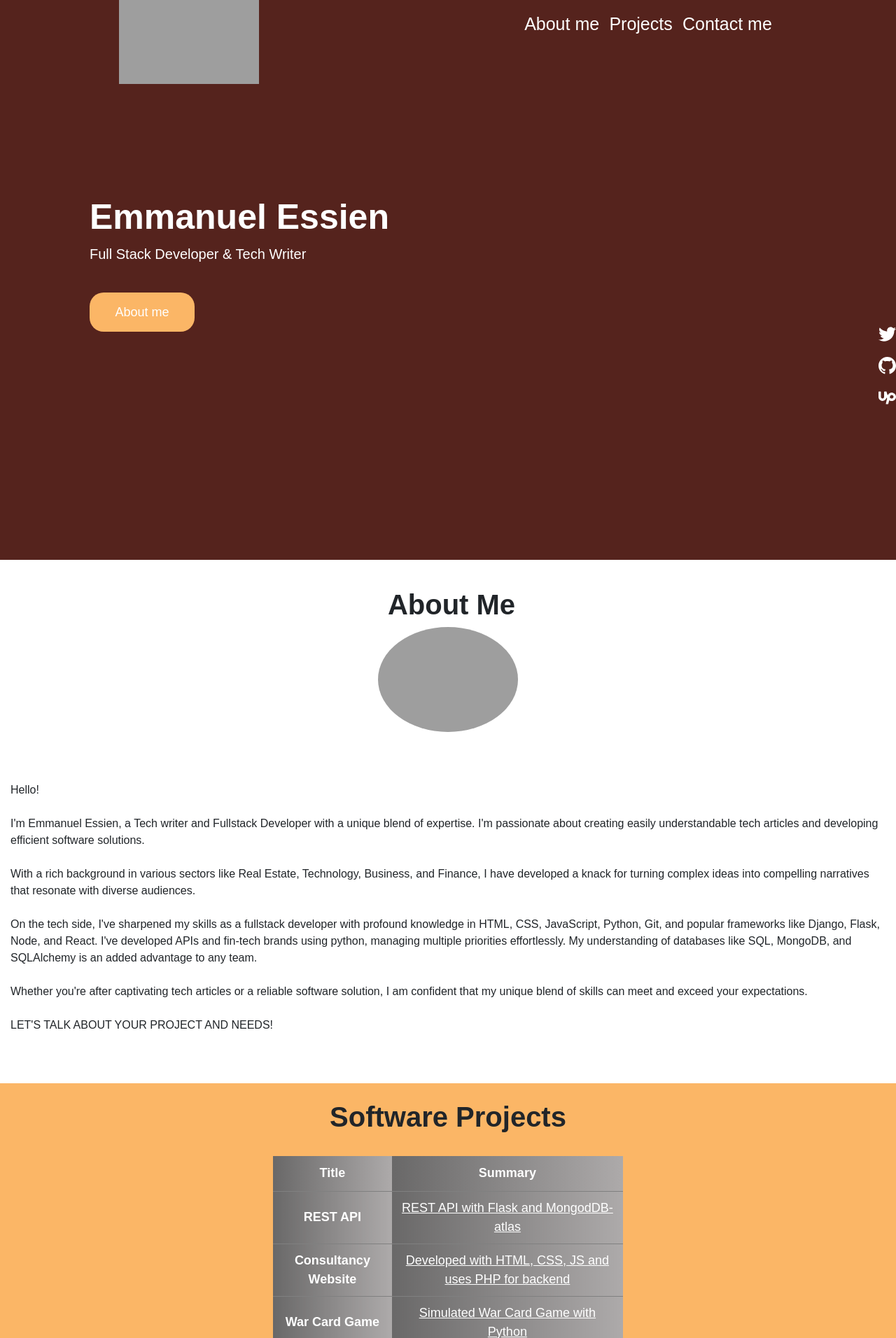
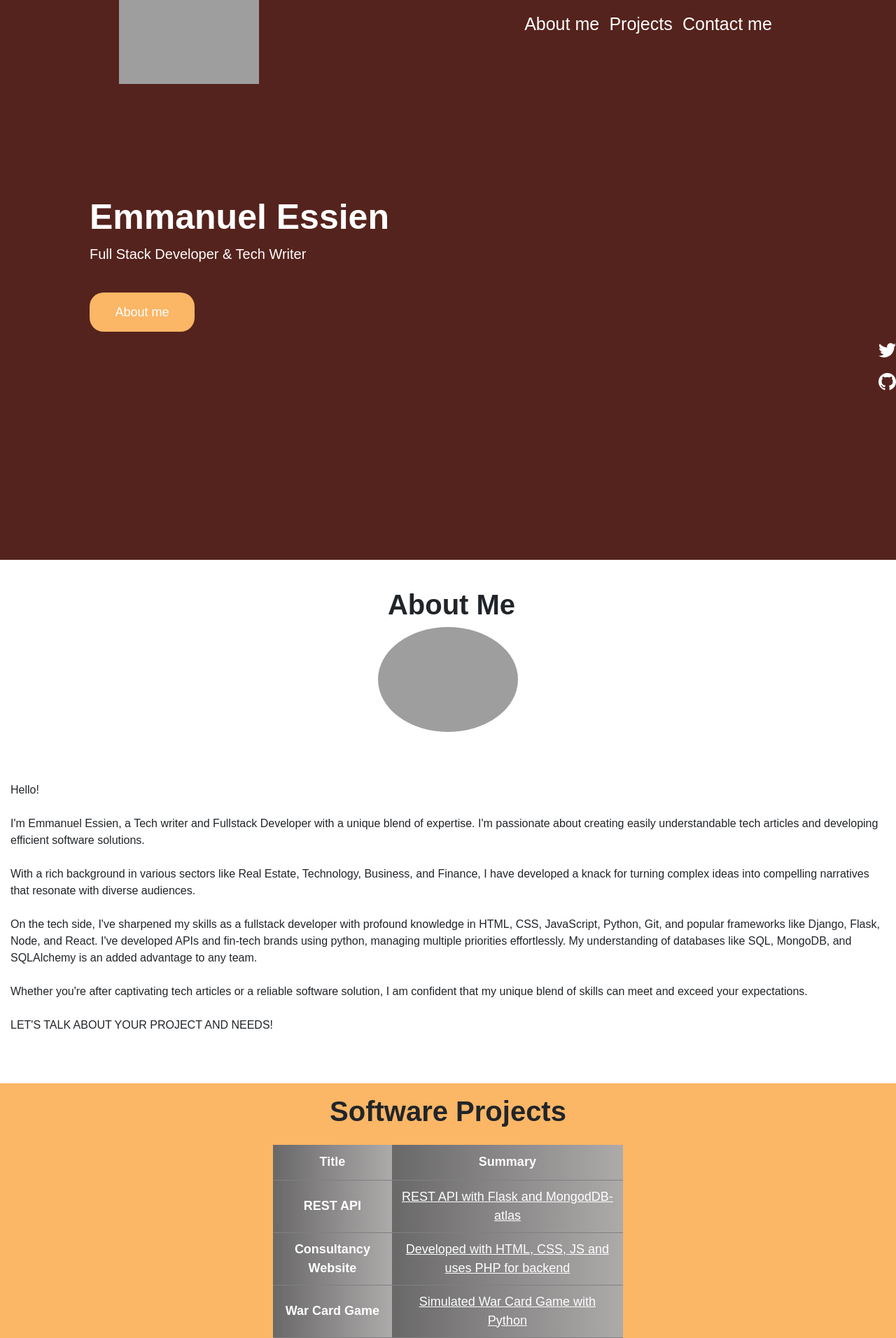
Before and after one commit to classAnon/portfolio3, a Flask app: page / in a window 1280 px wide. Shown: the top 1912 px of the page at 70% size. Run offline with Flask 2, Linux system fonts and the light colour scheme; some libraries are stand-ins or nearby versions; some web fonts are replaced; grey boxes are pictures that could not be loaded.

Commit message:
updated socials and tables

```diff
--- a/static/styles.css
+++ b/static/styles.css
@@ -120,7 +120,7 @@ blockquote{
     font-size: 40px;
     display: flex;
     justify-content: center;
-    padding: 3vh;
+    padding: 2vh;
 }
 
 .dev-table{
--- a/templates/home.html
+++ b/templates/home.html
@@ -54,11 +54,11 @@
                         <svg xmlns="http://www.w3.org/2000/svg" width="25" height="25" fill="#fff" viewBox="0 0 24 24"><path d="M12 0c-6.626 0-12 5.373-12 12 0 5.302 3.438 9.8 8.207 11.387.599.111.793-.261.793-.577v-2.234c-3.338.726-4.033-1.416-4.033-1.416-.546-1.387-1.333-1.756-1.333-1.756-1.089-.745.083-.729.083-.729 1.205.084 1.839 1.237 1.839 1.237 1.07 1.834 2.807 1.304 3.492.997.107-.775.418-1.305.762-1.604-2.665-.305-5.467-1.334-5.467-5.931 0-1.311.469-2.381 1.236-3.221-.124-.303-.535-1.524.117-3.176 0 0 1.008-.322 3.301 1.23.957-.266 1.983-.399 3.003-.404 1.02.005 2.047.138 3.006.404 2.291-1.552 3.297-1.23 3.297-1.23.653 1.653.242 2.874.118 3.176.77.84 1.235 1.911 1.235 3.221 0 4.609-2.807 5.624-5.479 5.921.43.372.823 1.102.823 2.222v3.293c0 .319.192.694.801.576 4.765-1.589 8.199-6.086 8.199-11.386 0-6.627-5.373-12-12-12z"/></svg>
                     </a>
                 </div>
-                <div>
+                <!--<div>
                     <a href="https://www.upwork.com/freelancers/~01df001179be2c1b98" target="_blank">
                         <svg xmlns="http://www.w3.org/2000/svg" x="0px" y="0px" width="25" height="25"  viewBox="0 0 50 50" style=" fill:#fff;"><path d="M 1 9 C 0.448 9 0 9.448 0 10 L 0 24.115234 C 0 30.276234 4.6829844 35.631469 10.833984 35.980469 C 16.730984 36.314469 21.747875 32.176391 22.796875 26.650391 C 23.366875 27.420391 23.94625 28.135969 24.53125 28.792969 L 21.001953 43.771484 C 20.932953 44.069484 21.002406 44.380094 21.191406 44.621094 C 21.382406 44.859094 21.670563 45 21.976562 45 L 27.095703 45 C 27.559703 45 27.959406 44.687328 28.066406 44.236328 C 28.687406 41.615328 29.660969 37.508156 30.542969 33.785156 L 31.453125 34.3125 C 33.618125 35.4335 35.815 36 38 36 C 45.192 36 50.926 29.641 49.875 22.25 C 49.179 17.354 45.414078 13.318344 40.580078 12.277344 C 34.951078 11.064344 29.525359 13.949141 27.193359 18.744141 C 27.193359 18.744141 26.934562 19.318578 26.726562 19.892578 C 25.076563 17.046578 24.107609 14.094078 23.599609 11.955078 C 23.414609 11.175078 23.137469 9.762875 23.105469 9.671875 C 22.966469 9.268875 22.589109 9 22.162109 9 L 17 9 C 16.448 9 16 9.448 16 10 L 16 24.300781 C 16 26.649781 14.287219 28.750516 11.949219 28.978516 C 9.2672187 29.240516 7 27.13 7 24.5 L 7 10 C 7 9.448 6.552 9 6 9 L 1 9 z M 38 19 C 40.757 19 43 21.243 43 24 C 43 26.757 40.757 29 38 29 C 35.775 29 33.713531 27.658281 32.269531 26.488281 C 32.796531 24.263281 33.15025 22.773047 33.15625 22.748047 C 33.72425 20.541047 35.717 19 38 19 z"></path></svg>
                     </a>
-                </div>
+                </div>-->
             </div>
         </div>
     </section>
```
